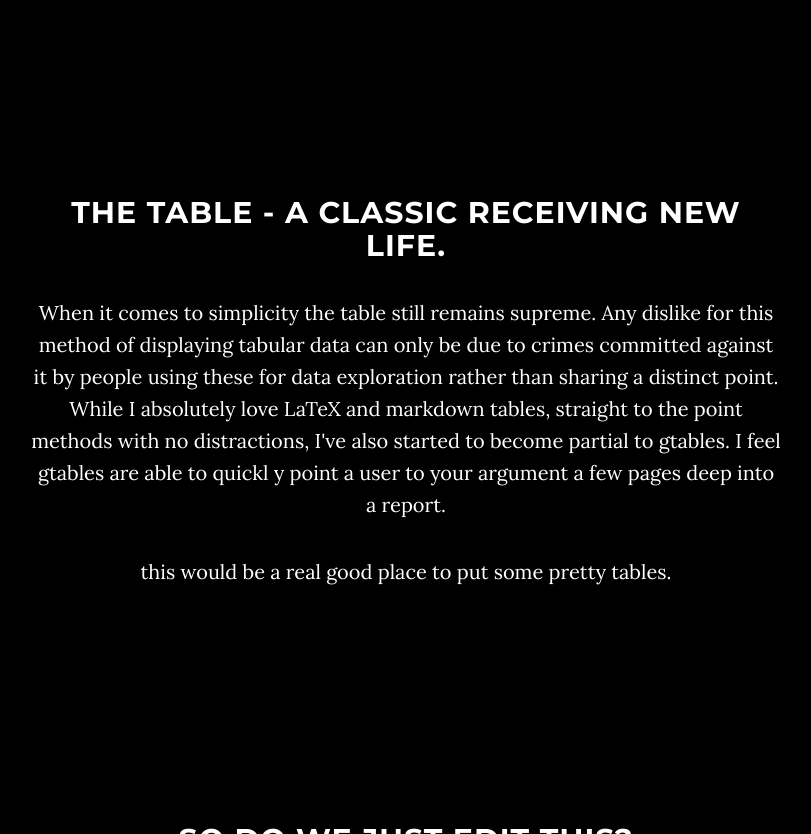
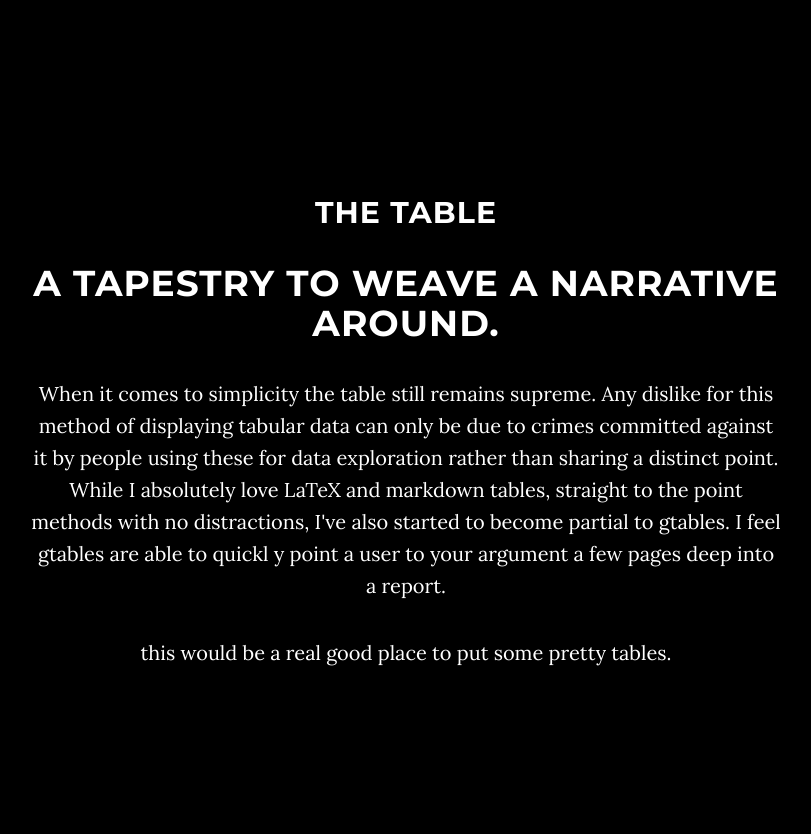
Before and after one commit to sagesteppe/DataVizGallery, a Jekyll site: the page built from index.html, in a window 1280 px wide and 900 px high, scrolled down 938 px, cut to the strip 66-900 px from the top of the window. Shown: the whole strip, without its empty margins (234-1045 px from the left). Built offline with Jekyll 4.4.1, drawn with Linux system fonts in a browser that asks for light colours; some of the changed text lies outside the part shown.

Commit message:
prelude failed, try full meatpotatoes

```diff
--- a/_includes/table.html
+++ b/_includes/table.html
@@ -2,7 +2,8 @@
     <section id="table" class="container content-section text-center">
         <div class="row">
             <div class="col-lg-8 col-lg-offset-2">
-                <h2>The table - a classic receiving new life. </h2>
+                <h2>The table</h2>
+                <h1>A tapestry to weave a narrative around.</h1>
                 <p>When it comes to simplicity the table still remains supreme. Any dislike for this method of displaying tabular data can only be due to crimes committed against it by people using these for data exploration rather than sharing a distinct point. While I absolutely love LaTeX and markdown tables, straight to the point methods with no distractions, I've also started to become partial to gtables. I feel gtables are able to quickl y point a user to your argument a few pages deep into a report.</p>
                 <p> this would be a real good place to put some pretty tables. </p>
             </div>
--- a/_layouts/default.html
+++ b/_layouts/default.html
@@ -4,7 +4,7 @@
     <body id="page-top" data-spy="scroll" data-target=".navbar-fixed-top">
     {% include nav.html %}
     {% include header.html %}
-    {% include prelude-meatpotatoes.html %}
+    {% include meatpotatoes.html %}
     {% include table.html %}
     {% include about.html %}
     {% include download.html %}
```
